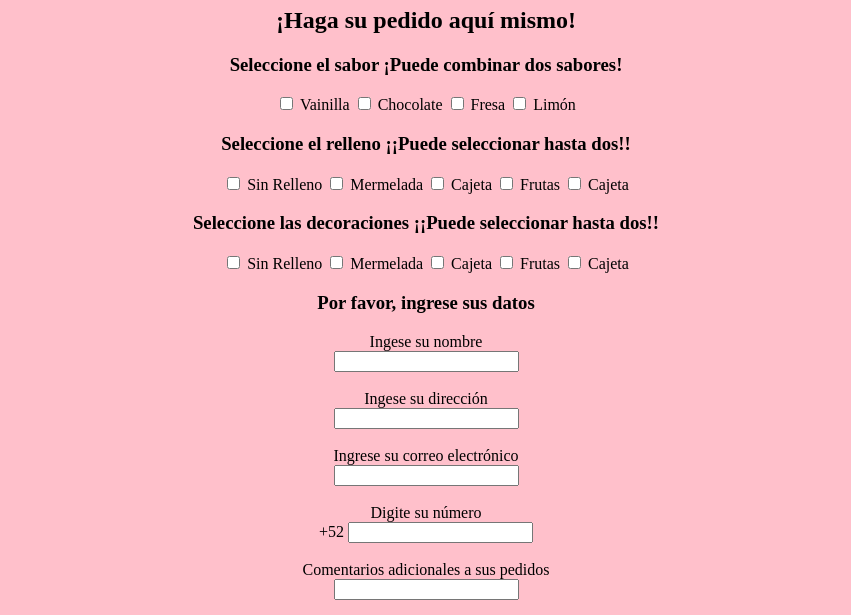
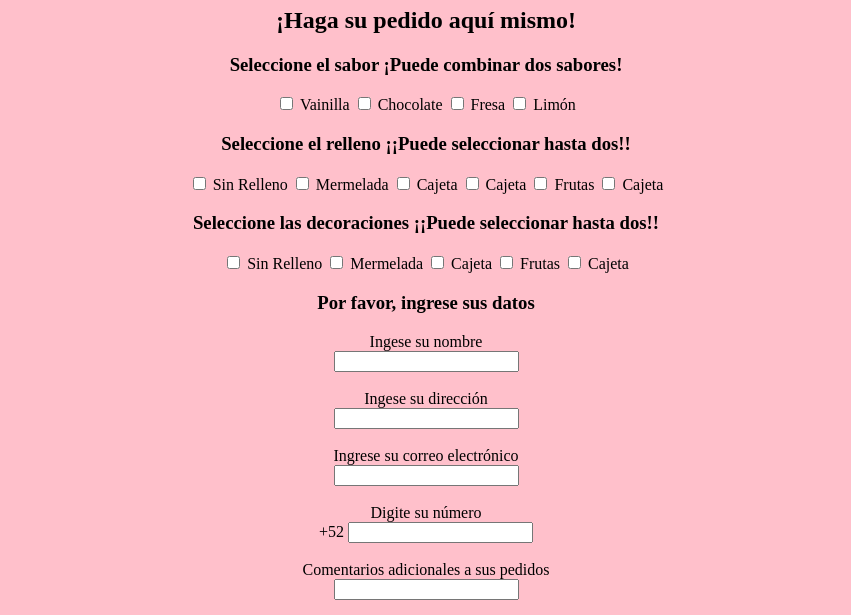
Before and after one commit to EDPY0129/PracticaHTML_Pasteleria, a plain HTML site: page index.html in a window 1280 px wide. Shown: the part 868-1483 px from the top of the page, without its empty margins (214-1065 px from the left). Drawn offline with Linux system fonts and the light colour scheme.

Commit message:
Update index.html

```diff
--- a/index.html
+++ b/index.html
@@ -71,23 +71,25 @@
         <label for="r1">Sin Relleno</label>
         <input type="checkbox" id="r2" name="r2" value="Mermelada">
         <label for="r2">Mermelada</label>
-        <input type="checkbox" id="r3" name="r3" value="cajeta">
+        <input type="checkbox" id="r6" name="r6" value="Chocolate">
+        <label for="r6">Cajeta</label>
+        <input type="checkbox" id="r3" name="r3" value="Cajeta">
         <label for="r4">Cajeta</label>
         <input type="checkbox" id="r4" name="r4" value="Frutas">
         <label for="r4">Frutas</label>
-        <input type="checkbox" id="r5" name="r4"5value="Cajeta">
+        <input type="checkbox" id="r5" name="r4"5value="Nueces">
         <label for="r5">Cajeta</label>
     <br>
         <h3>Seleccione las decoraciones ¡¡Puede seleccionar hasta dos!! </h3>
-        <input type="checkbox" id="r1" name="r1" value="Sin relleno">
+        <input type="checkbox" id="r1" name="r1" value="Caramelo">
         <label for="r1">Sin Relleno</label>
-        <input type="checkbox" id="r2" name="r2" value="Mermelada">
+        <input type="checkbox" id="r2" name="r2" value="Gomita">
         <label for="r2">Mermelada</label>
-        <input type="checkbox" id="r3" name="r3" value="cajeta">
+        <input type="checkbox" id="r3" name="r3" value="Frutas">
         <label for="r4">Cajeta</label>
-        <input type="checkbox" id="r4" name="r4" value="Frutas">
+        <input type="checkbox" id="r4" name="r4" value="Chanilly">
         <label for="r4">Frutas</label>
-        <input type="checkbox" id="r5" name="r4"5value="Cajeta">
+        <input type="checkbox" id="r5" name="r4"5value="Merengue">
         <label for="r5">Cajeta</label>
 
     <br>
```
